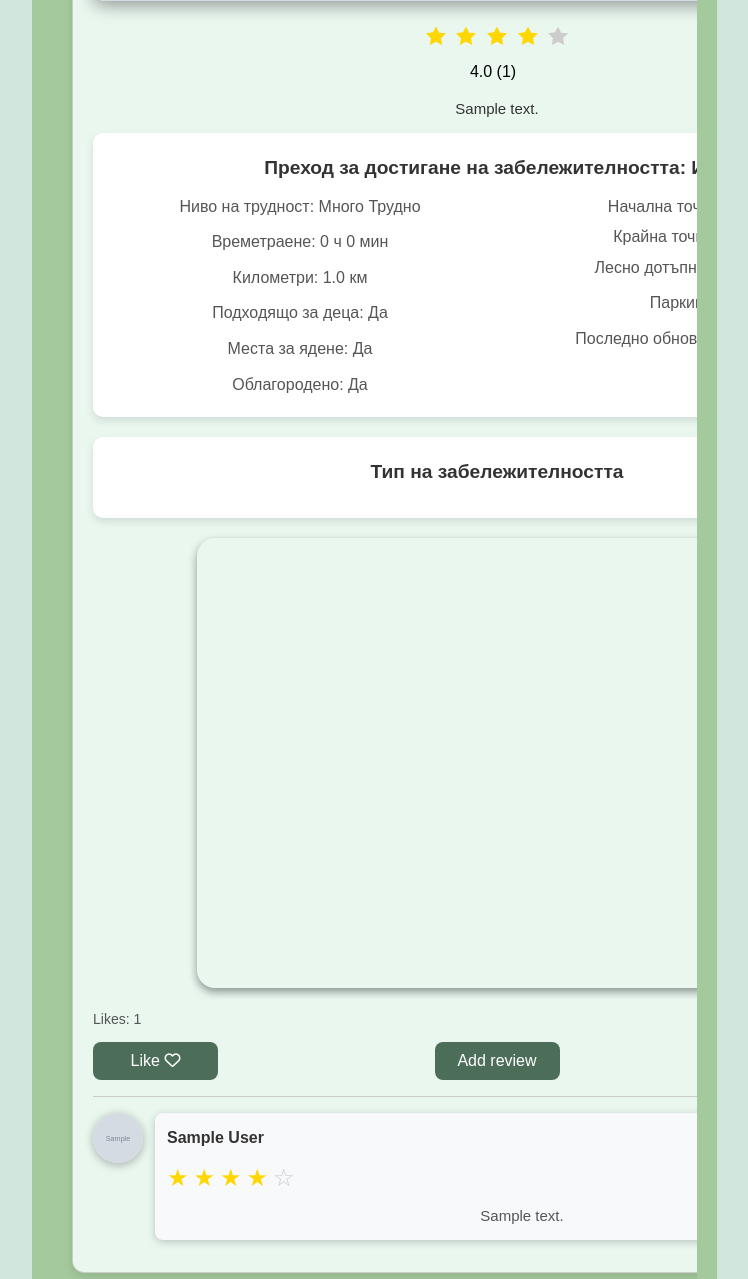
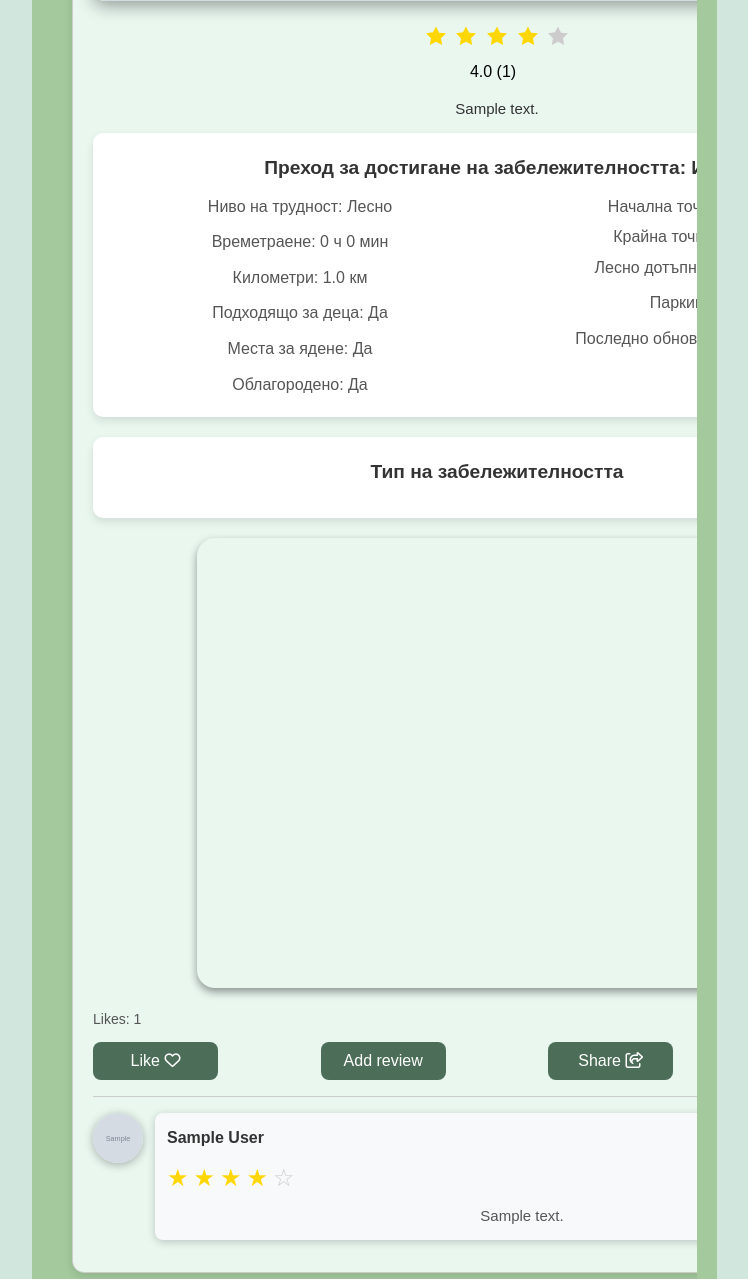
Before and after one commit to VladimirSiTozi/Wild-BG, a Django app: page /landmark/1/ in a window 1280 px wide. Shown: the part 893-2172 px from the top of the page, without its empty margins (308-1056 px from the left). Run offline with Django 5.2, Linux system fonts and the light colour scheme; tables that the repository leaves empty hold one stand-in row (values such as "Sample post"); grey boxes marked "Sample" are stand-in pictures.

Commit message:
feat: landmark share functionality, fix: landmark-details html

```diff
--- a/templates/common/post-card.html
+++ b/templates/common/post-card.html
@@ -53,7 +53,7 @@
         {% if request.user.pk == post.author.profile.pk %}
         <button class="btn landmark-btn" onclick="location.href='{% url 'home' %}'">Edit Post</button>
         {% endif %}
-        <button class="btn landmark-btn" onclick="location.href='{% url 'share' post.id %}'">Share <i class="fa-solid fa-share"></i></button>
+        <button class="btn landmark-btn" onclick="location.href='{% url 'share-post' post.id %}'">Share <i class="fa-regular fa-share-from-square"></i></button>
     </div>
     <div class="post-comments">
         <div class="add-comment">
--- a/templates/landmark/landmark-details.html
+++ b/templates/landmark/landmark-details.html
@@ -76,11 +76,11 @@
                 </div>
                 <div class="transition-info">
                     <div class="transition-left">
-                        {% if object.level == '1' %}
+                        {% if landmark.level == 'Easy' %}
                             <p>Ниво на трудност: Лесно</p>
-                        {% elif landmark.level == '2' %}
+                        {% elif landmark.level == 'Medium' %}
                             <p>Ниво на трудност: Средно</p>
-                        {% elif landmark.level == '3' %}
+                        {% elif landmark.level == 'Hard' %}
                             <p>Ниво на трудност: Трудно</p>
                         {% else %}
                             <p>Ниво на трудност: Много Трудно</p>
@@ -204,6 +204,8 @@
                     {% endif %}
                 </button>
                 <button id="addReviewBtn" class="btn landmark-btn">Add review</button>
+                <button class="btn landmark-btn" onclick="location.href='{% url 'share-landmark' landmark.id %}'">Share
+                    <i class="fa-regular fa-share-from-square"></i></button>
                 <button class="btn landmark-btn" onclick="location.href='{% url 'visit-landmark' landmark.pk %}'">
                     {% if object.has_visited %}
                         Visited <i class="fa-solid fa-person-hiking" style="color: #FFFF00;"></i>
@@ -260,7 +262,7 @@
                                  class="comment-author-img">
                             <div class="comment-content">
                                 <p class="comment-author">
-                                {% if review.user.profile.get_full_name == 'Anonymous'%}
+                                    {% if review.user.profile.get_full_name == 'Anonymous' %}
                                         <strong>{{ review.user.profile.get_full_name }}</strong>
                                     {% else %}
                                         <a href="{% url 'profile-details' review.user.profile.pk %}">
--- a/wildBg/common/urls.py
+++ b/wildBg/common/urls.py
@@ -1,7 +1,8 @@
 from django.urls import path
 
 from wildBg.common import views
-from wildBg.post.views import add_comment, share_functionality
+from wildBg.landmark.views import share_landmark_functionality
+from wildBg.post.views import add_comment, share_post_functionality
 
 urlpatterns = [
     # path('', views.test_home, name='test-home')
@@ -9,5 +10,6 @@
     path('about-us/', views.AboutUsPageView.as_view(), name='about-us'),
     path('landmark-home/', views.LandmarksHomePageView.as_view(), name='landmark-home'),
     path('comment/<int:pk>/', add_comment, name='post-comment'),
-    path('share/<int:pk>/', share_functionality, name='share'),
+    path('share/<int:pk>/', share_post_functionality, name='share-post'),
+    path('share-ladnmarj/<int:pk>/', share_landmark_functionality, name='share-landmark'),
 ]
--- a/wildBg/landmark/views.py
+++ b/wildBg/landmark/views.py
@@ -2,9 +2,10 @@
 from django.contrib.auth.mixins import LoginRequiredMixin, UserPassesTestMixin
 from django.db.models import Avg, Count
 from django.http import JsonResponse, Http404
-from django.shortcuts import render, redirect, get_object_or_404
+from django.shortcuts import render, redirect, get_object_or_404, resolve_url
 from django.urls import reverse_lazy
 from django.views.generic import CreateView, UpdateView, DetailView
+from pyperclip import copy
 
 from wildBg.landmark.forms import LandmarkAddForm, LandmarkEditForm, AdditionalLandmarkInfoCreateForm, ReviewForm, \
     AdditionalLandmarkInfoEditForm
@@ -217,3 +218,10 @@
         visit.save()
 
     return redirect(request.META.get('HTTP_REFERER') + f'#{pk}')
+
+
+def share_landmark_functionality(request, pk: int):
+    copy(request.META.get('HTTP_HOST') + resolve_url('details-landmark', pk))
+    # HTTP_HOST = http://127.0.0.1/   + landmark/<int:pk>/ => http://127.0.0.1/landamrk/<int:pk>/
+
+    return redirect(request.META.get('HTTP_REFERER'))
--- a/wildBg/post/views.py
+++ b/wildBg/post/views.py
@@ -200,8 +200,8 @@
     return JsonResponse([], safe=False)
 
 
-def share_functionality(request, pk: int):
+def share_post_functionality(request, pk: int):
     copy(request.META.get('HTTP_HOST') + resolve_url('post-detail', pk))
-    # HTTP_HOST = http://127.0.0.1/   + photos/<int:pk>/ => http://127.0.0.1/photos/<int:pk>/
+    # HTTP_HOST = http://127.0.0.1/   + post/<int:pk>/ => http://127.0.0.1/post/<int:pk>/
 
     return redirect(request.META.get('HTTP_REFERER'))
```
Also changed, not shown: templates/common/landmark-card.html (+4 -4 lines). Lines whose indentation alone changed are shown as unchanged.
